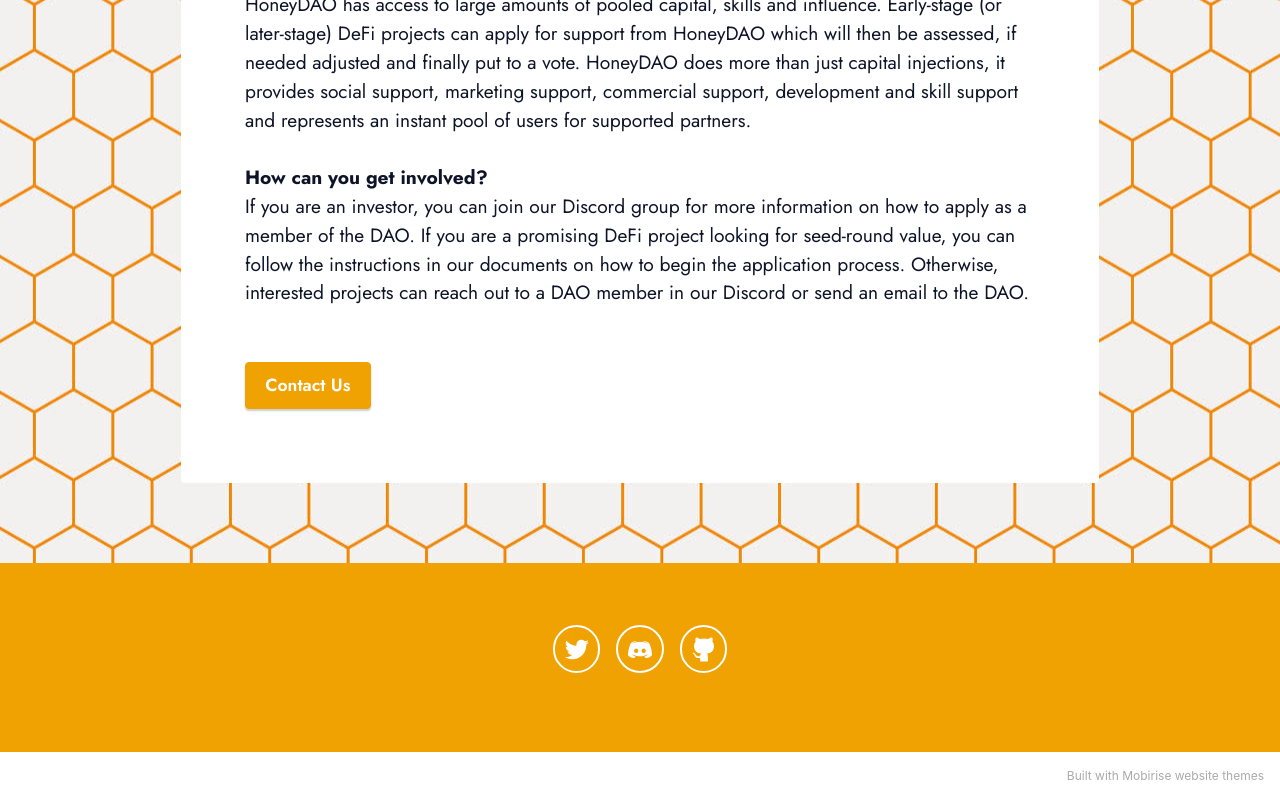
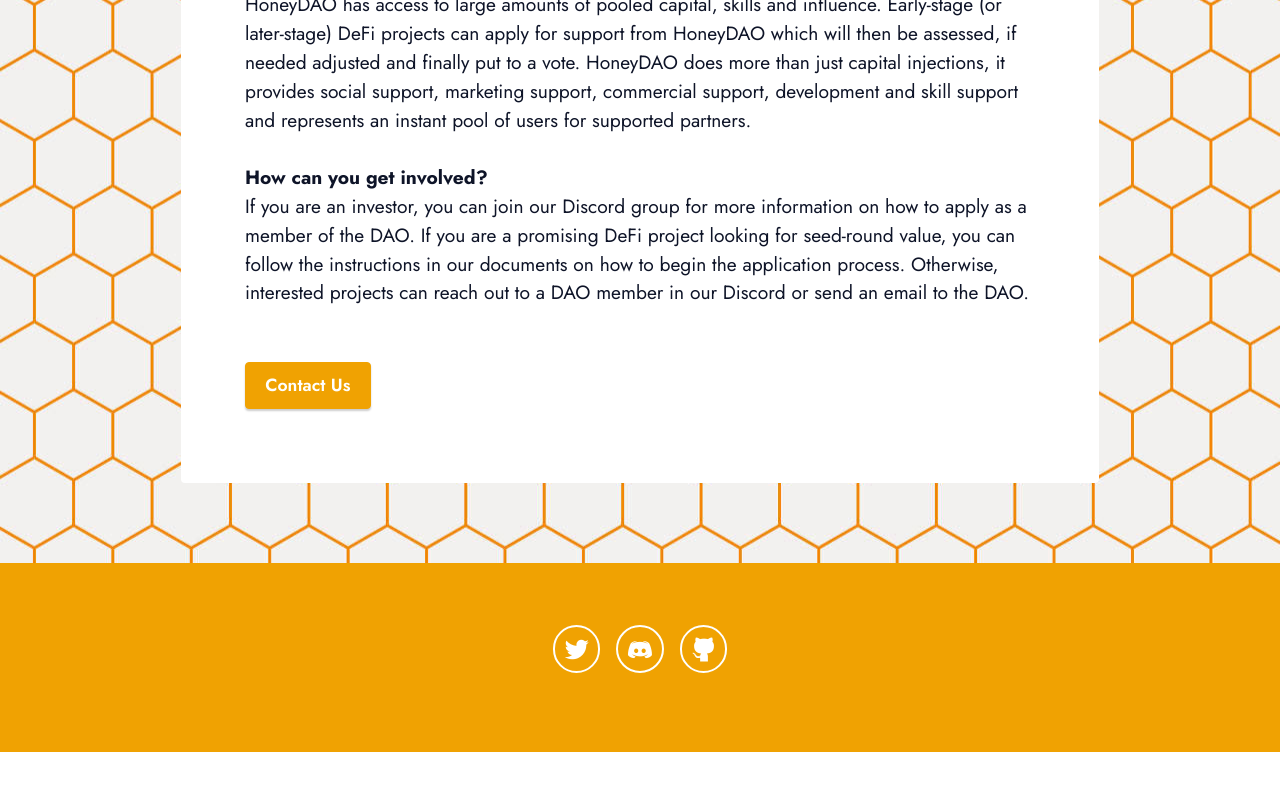
Before and after one commit to HoneyDAO/Website, a plain HTML site: page index.html in a window 1280 px wide. Shown: the part 648-1448 px from the top of the page. After the commit the page ends 1400 px from the top, so only its background shows below. Drawn offline with Linux system fonts and the light colour scheme.

Commit message:
Remove branding

```diff
--- a/index.html
+++ b/index.html
@@ -126,7 +126,7 @@
             </div>
         </div>
     </div>
-</section><section style="background-color: #fff; font-family: -apple-system, BlinkMacSystemFont, 'Segoe UI', 'Roboto', 'Helvetica Neue', Arial, sans-serif; color:#aaa; font-size:12px; padding: 0; align-items: center; display: flex;"><a href="https://mobirise.site/s" style="flex: 1 1; height: 3rem; padding-left: 1rem;"></a><p style="flex: 0 0 auto; margin:0; padding-right:1rem;"><a href="https://mobirise.site/t" style="color:#aaa;">Built</a> with Mobirise website themes</p></section><script src="assets/web/assets/jquery/jquery.min.js"></script>  <script src="assets/popper/popper.min.js"></script>  <script src="assets/tether/tether.min.js"></script>  <script src="assets/bootstrap/js/bootstrap.min.js"></script>  <script src="assets/smoothscroll/smooth-scroll.js"></script>  <script src="assets/viewportchecker/jquery.viewportchecker.js"></script>  <script src="assets/dropdown/js/nav-dropdown.js"></script>  <script src="assets/dropdown/js/navbar-dropdown.js"></script>  <script src="assets/touchswipe/jquery.touch-swipe.min.js"></script>  <script src="assets/parallax/jarallax.min.js"></script>  <script src="assets/sociallikes/social-likes.js"></script>  <script src="assets/theme/js/script.js"></script>
+</section><script src="assets/web/assets/jquery/jquery.min.js"></script>  <script src="assets/popper/popper.min.js"></script>  <script src="assets/tether/tether.min.js"></script>  <script src="assets/bootstrap/js/bootstrap.min.js"></script>  <script src="assets/smoothscroll/smooth-scroll.js"></script>  <script src="assets/viewportchecker/jquery.viewportchecker.js"></script>  <script src="assets/dropdown/js/nav-dropdown.js"></script>  <script src="assets/dropdown/js/navbar-dropdown.js"></script>  <script src="assets/touchswipe/jquery.touch-swipe.min.js"></script>  <script src="assets/parallax/jarallax.min.js"></script>  <script src="assets/sociallikes/social-likes.js"></script>  <script src="assets/theme/js/script.js"></script>
 
 
   <input name="animation" type="hidden">
```
